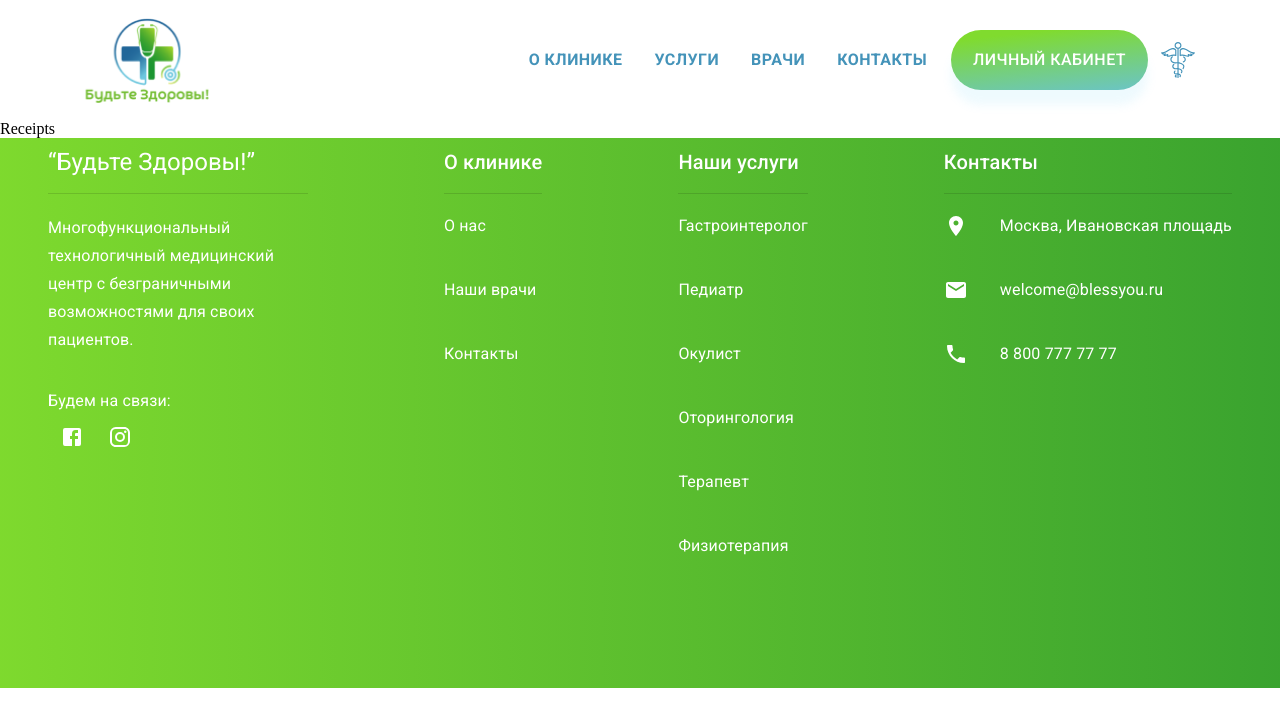
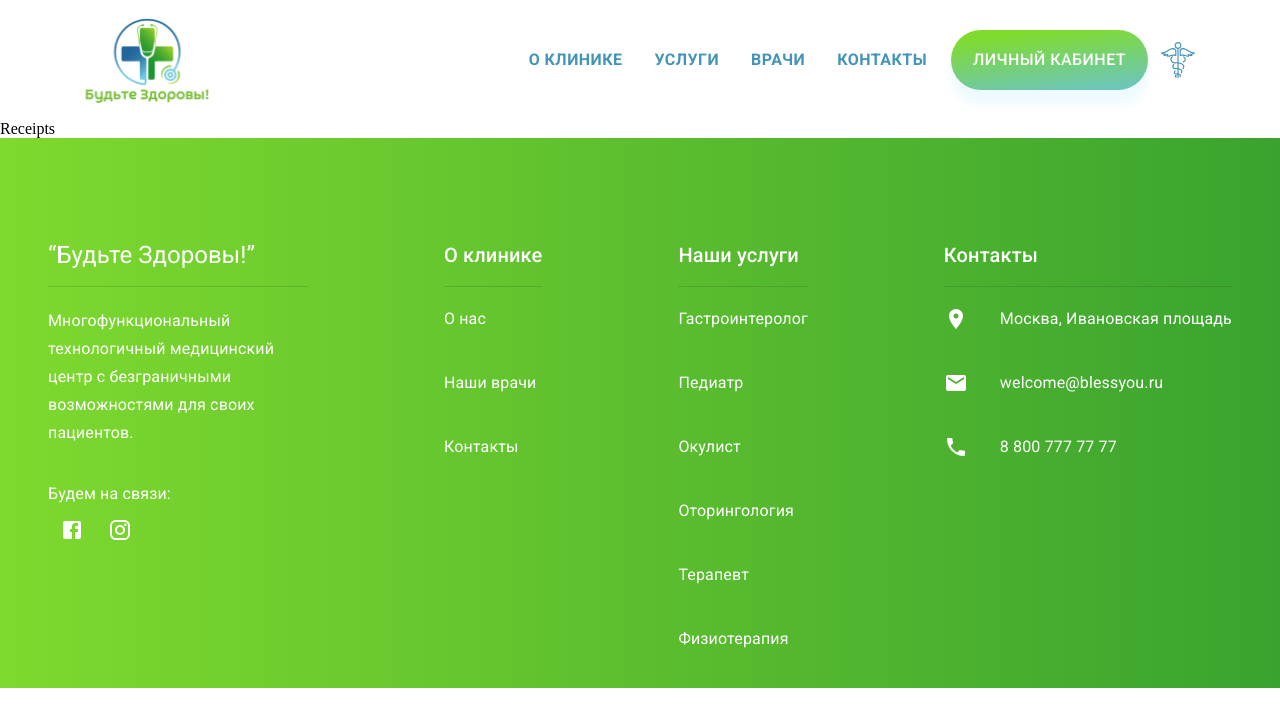
Before and after one commit to tex3700/blessyou-project, a React (Create React App) app in the folder front/: page /contacts in a window 1280 px wide. Shown: the top 726 px of the page. Built offline with nearby package versions, Linux system fonts and the light colour scheme.

Commit message:
added marginTop for footer

```diff
--- a/front/src/component/footer/styles.js
+++ b/front/src/component/footer/styles.js
@@ -13,6 +13,7 @@ const useStyles = makeStyles((theme) => ({
   },
 
   footerGridContainer: {
+    marginTop: "93px",
     justifyContent: "space-between",
   },
 
```
